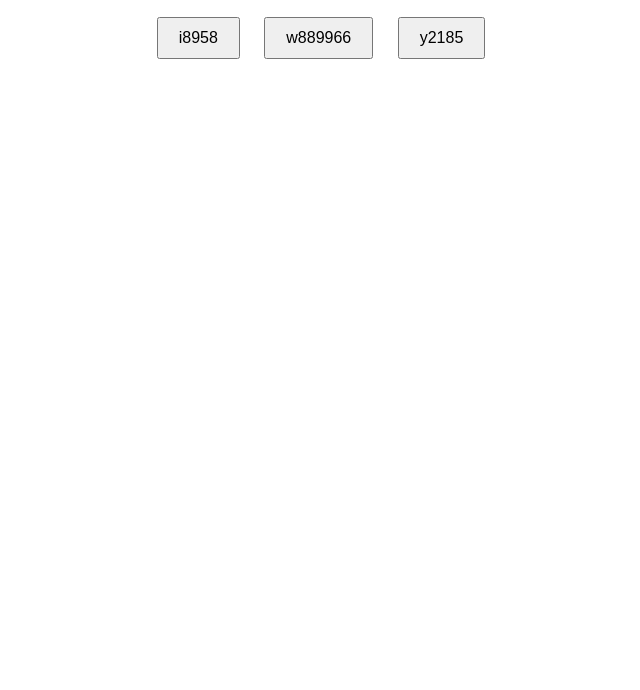
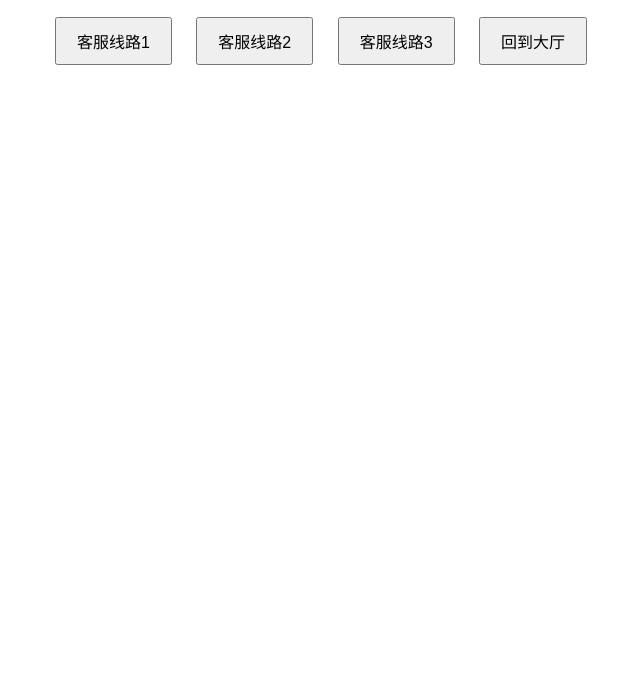
Before and after one commit to linpg/li8li8, a plain HTML site: page index.html in a window 1280 px wide. Shown: the part 110-800 px from the top of the page, without its empty margins (319-959 px from the left). Drawn offline with Linux system fonts and the light colour scheme.

Commit message:
Update index.html

```diff
--- a/index.html
+++ b/index.html
@@ -3,7 +3,7 @@
 <head>
     <meta charset="UTF-8">
     <meta name="viewport" content="width=device-width, initial-scale=1.0">
-    <title>网站选择器</title>
+    <title>线上客服线路</title>
     <style>
         body {
             font-family: Arial, sans-serif;
@@ -20,8 +20,9 @@
 </head>
 <body>
     <h1>选择要开启的连接</h1>
-    <button onclick="window.open('https://www.i8958.com/', '_blank')">i8958</button>
-    <button onclick="window.open('https://www.w889966.com/', '_blank')">w889966</button>
-    <button onclick="window.open('https://www.y2185.com/', '_blank')">y2185</button>
+    <button onclick="window.open('https://li899.chatbox.one/member/login', '_blank')">客服线路1</button>
+    <button onclick="window.open('https://winc888.chatbox.one/member/mlogin', '_blank')">客服线路2</button>
+    <button onclick="window.open('https://winc888.chatbox.sk/member/mlogin')">客服线路3</button>
+    <button onclick="window.open('https://www.li897.com:9066/')">回到大厅</button>
 </body>
 </html>
```
